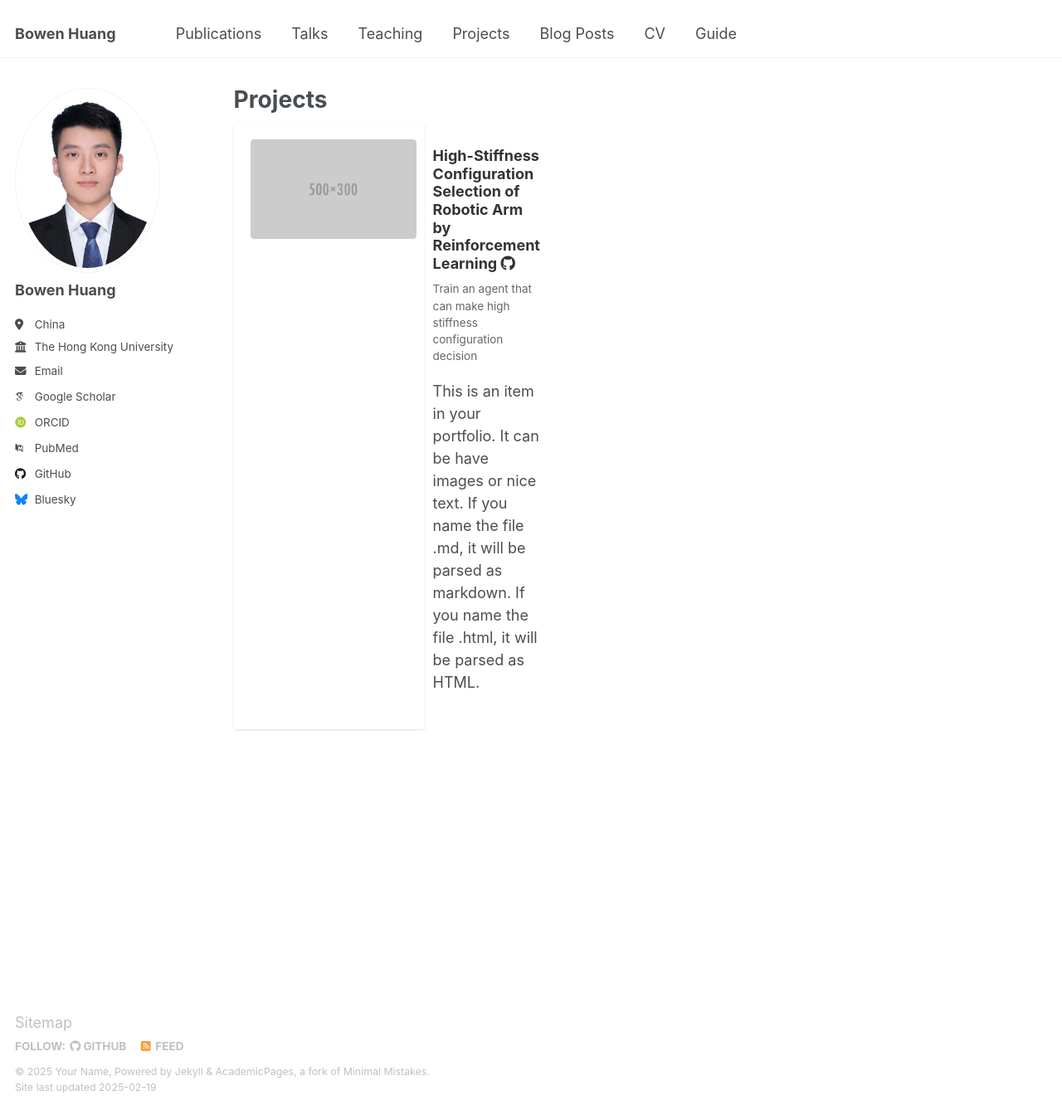
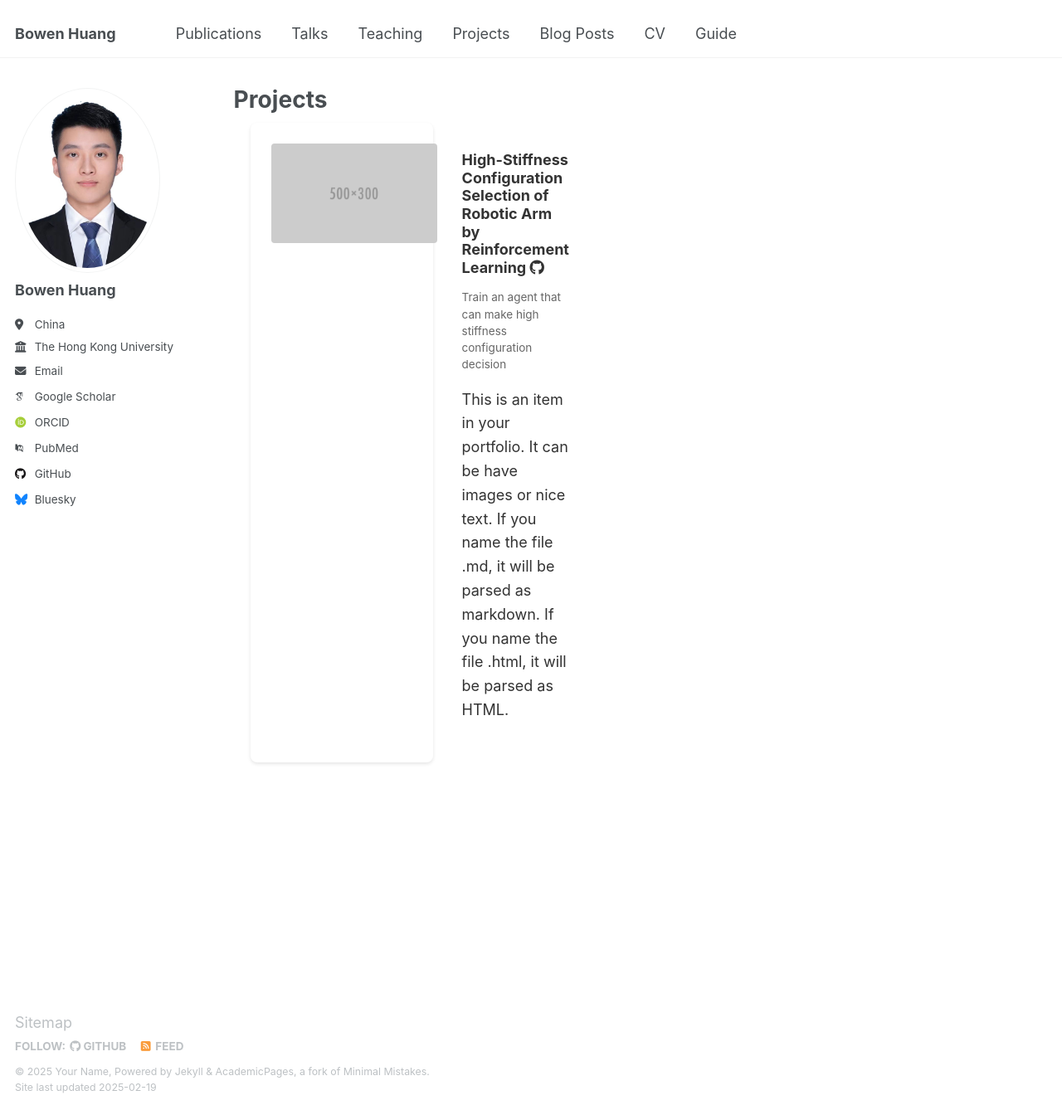
Before and after one commit to WangSuhan/WangSuhan.github.io, a Jekyll site: the page built from _pages/projects.html, in a window 1280 px wide and 1338 px high. Shown: the whole window at 83% size. Built offline with Jekyll 4.4.1, drawn with Linux system fonts in a browser that asks for light colours; some web fonts are replaced.

Commit message:
Update projects.html

```diff
--- a/_pages/projects.html
+++ b/_pages/projects.html
@@ -8,13 +8,14 @@ author_profile: true
 <div class="grid__wrapper">
   {% for post in site.projects %}
     <div class="grid__item">
-      <div class="archive__item" style="display: flex; gap: 20px; margin-bottom: 30px;">
+      <div class="archive__item">
+        <div class="project-container">
           {% if post.header.teaser %}
-          <div class="archive__item-teaser" style="flex: 0 0 200px;">
+            <div class="project-image">
               <img src="{{ post.header.teaser | relative_url }}" alt="">
             </div>
           {% endif %}
-        <div class="archive__item-content" style="flex: 1;">
+          <div class="project-content">
             <h2 class="archive__item-title">
               {% if post.repository_url %}
                 <a href="{{ post.repository_url }}" target="_blank">
@@ -36,31 +37,57 @@ author_profile: true
           </div>
         </div>
       </div>
+    </div>
   {% endfor %}
 </div>
 
 <style>
+  .grid__wrapper {
+    max-width: 1200px;
+    margin: 0 auto;
+    padding: 0 20px;
+  }
+
+  .grid__item {
+    margin-bottom: 30px;
+  }
+
   .archive__item {
     background: #fff;
-    border-radius: 4px;
-    box-shadow: 0 1px 3px rgba(0,0,0,0.12);
-    padding: 20px;
+    border-radius: 8px;
+    box-shadow: 0 2px 4px rgba(0,0,0,0.1);
+    padding: 25px;
   }
 
-  .archive__item-teaser img {
+  .project-container {
+    display: flex;
+    gap: 30px;
+  }
+
+  .project-image {
+    flex: 0 0 200px;
+  }
+
+  .project-image img {
     width: 100%;
     height: auto;
     border-radius: 4px;
   }
 
+  .project-content {
+    flex: 0 0 calc(100% - 230px);  /* 考虑到gap的30px */
+  }
+
   .archive__item-title {
     margin-top: 0;
-    margin-bottom: 10px;
+    margin-bottom: 15px;
+    font-size: 1.5em;
   }
 
   .archive__item-title a {
     text-decoration: none;
     color: #333;
+    transition: color 0.3s ease;
   }
 
   .archive__item-title a:hover {
@@ -69,6 +96,30 @@ author_profile: true
 
   .archive__item-excerpt {
     color: #666;
-    margin-bottom: 10px;
+    margin-bottom: 15px;
+    font-size: 1.1em;
+    line-height: 1.5;
+  }
+
+  .archive__item-body {
+    color: #333;
+    line-height: 1.6;
+  }
+
+  /* 响应式设计 */
+  @media screen and (max-width: 768px) {
+    .project-container {
+      flex-direction: column;
+    }
+
+    .project-image {
+      flex: none;
+      max-width: 100%;
+    }
+
+    .project-content {
+      flex: none;
+      width: 100%;
+    }
   }
 </style>
```
Lines whose indentation alone changed are shown as unchanged.
